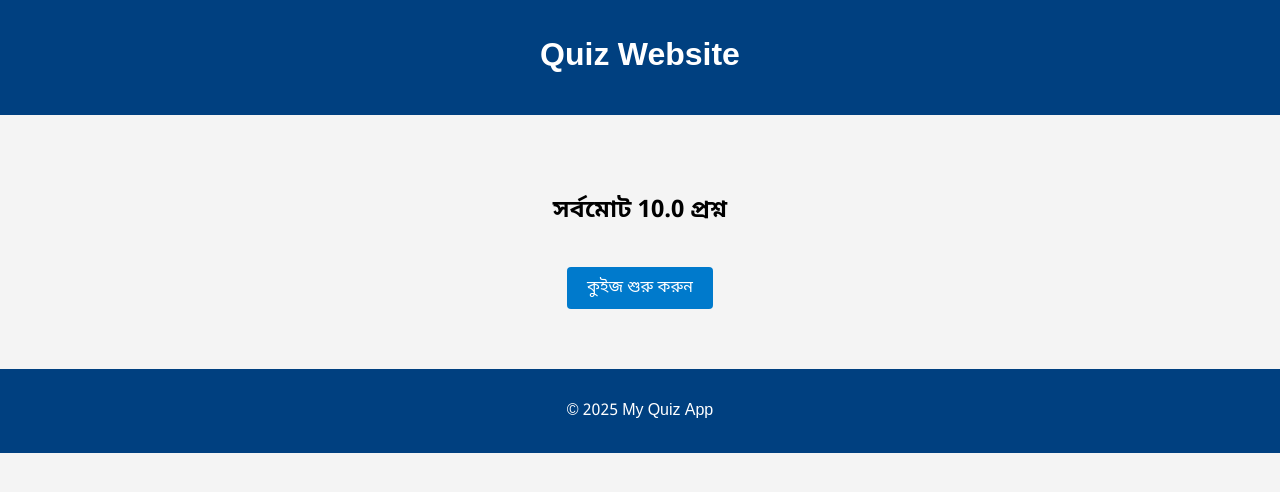
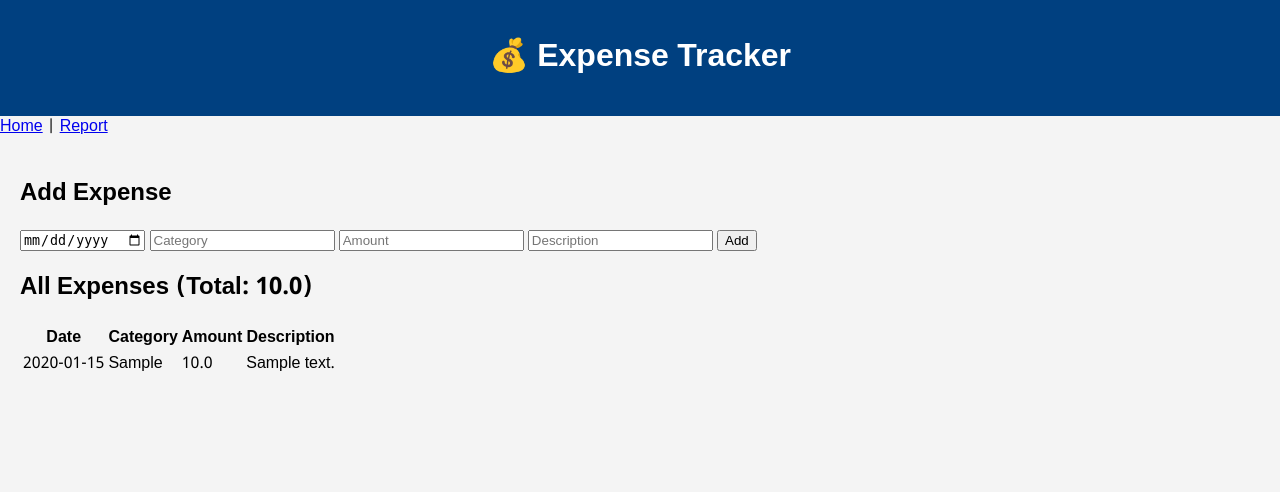
Before and after one commit to Bijush/my-python-app, a Flask app: page / in a window 1280 px wide. Shown: the top 492 px of the page. Run offline with Flask 3, Linux system fonts and the light colour scheme; tables that the repository leaves empty hold one stand-in row (values such as "Sample post"); some libraries are stand-ins or nearby versions.

Commit message:
Add files via upload

```diff
--- a/templates/index.html
+++ b/templates/index.html
@@ -1,7 +1,20 @@
 {% extends "layout.html" %}
 {% block content %}
-  <div class="center">
-    <h2>সর্বমোট {{ total }} প্রশ্ন</h2>
-    <a href="{{ url_for('quiz') }}" class="btn">কুইজ শুরু করুন</a>
-  </div>
+  <h2>Add Expense</h2>
+  <form method="post">
+    <input type="date" name="date" required>
+    <input type="text" name="category" placeholder="Category" required>
+    <input type="number" step="0.01" name="amount" placeholder="Amount" required>
+    <input type="text" name="description" placeholder="Description">
+    <button type="submit">Add</button>
+  </form>
+  <h2>All Expenses (Total: {{ total }})</h2>
+  <table>
+    <tr><th>Date</th><th>Category</th><th>Amount</th><th>Description</th></tr>
+    {% for e in expenses %}
+    <tr>
+      <td>{{ e.date }}</td><td>{{ e.category }}</td><td>{{ e.amount }}</td><td>{{ e.description }}</td>
+    </tr>
+    {% endfor %}
+  </table>
 {% endblock %}
--- a/templates/layout.html
+++ b/templates/layout.html
@@ -1,19 +1,17 @@
 <!DOCTYPE html>
-<html lang="bn">
+<html>
 <head>
-  <meta charset="UTF-8">
-  <title>Quiz Website</title>
+  <meta charset="utf-8">
+  <title>Expense Tracker</title>
   <link rel="stylesheet" href="{{ url_for('static', filename='style.css') }}">
+  <script src="{{ url_for('static', filename='chart.min.js') }}"></script>
 </head>
 <body>
-  <header>
-    <h1>Quiz Website</h1>
-  </header>
-  <main>
-    {% block content %}{% endblock %}
-  </main>
-  <footer>
-    <p>&copy; 2025 My Quiz App</p>
-  </footer>
+  <header><h1>💰 Expense Tracker</h1></header>
+  <nav>
+    <a href="{{ url_for('index') }}">Home</a> |
+    <a href="{{ url_for('report') }}">Report</a>
+  </nav>
+  <main>{% block content %}{% endblock %}</main>
 </body>
 </html>
```
Also changed, not shown: templates/report.html (added, +15 -0 lines).
